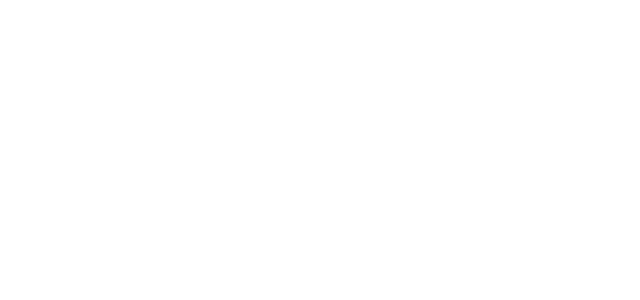
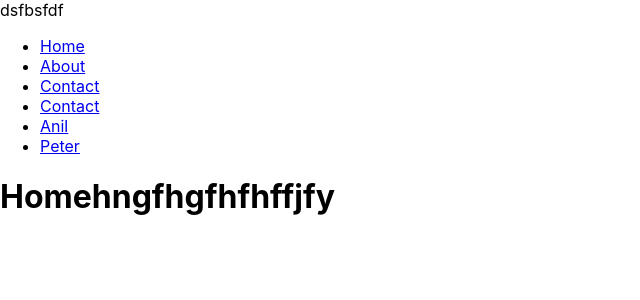
Before and after one commit to sameerddr/React-Tutorial, a React (Create React App) app: page / in a window 1280 px wide. Shown: the top 300 px of the page, without its empty margins (0-640 px from the left). Built offline with nearby package versions, Linux system fonts and the light colour scheme.

Commit message:
practice

```diff
--- a/src/App.js
+++ b/src/App.js
@@ -4,10 +4,12 @@
 import { BrowserRouter, Routes, Route, Link } from "react-router-dom";
 import "./App.css";
 import Home from "./Rout/Home";
-import Nav from "./Rout/Nav";
 import About from "./Rout/About";
-import Services from "./Rout/Services";
-import LoginForm from "./LogIn/LoginForm";
+import Contact from "./Rout/Contact";
+import Content from "./Rout/Content";
+import Header from "./Rout/Header";
+import User from "./Rout/User";
+// import LoginForm from "./LogIn/LoginForm";
 // import PropsUseEffect from "./hooks/PropsUseEffect";
 // import Form from "./Form";
 // import User from "./users";
@@ -41,16 +43,17 @@
 function App() {
   return (
     <div className="sameer">
-      {/* <Nav></Nav>
-                  <div>
-                    <BrowserRouter>
-                      <Routes>
-                        <Route path="/home" element={<Home />}>Home</Route>
-                        <Route path="/about" element={<About />}></Route>
-                        <Route path="/services" element={<Services />}></Route>
-                      </Routes>
-                    </BrowserRouter>
-                  </div> */}
+      dsfbsfdf
+      <BrowserRouter>
+        <Header />
+        <Routes>
+          <Route path="/" element={<Home />} />
+          <Route path="/about" element={<About />} />
+          <Route path="/about/:id" element={<Content />} />
+          <Route path="/contact" element={<Contact />} />
+          <Route path="/User:name" element={<User />} />
+        </Routes>
+      </BrowserRouter>
     </div>
   );
 }
--- /dev/null
+++ b/src/Rout/About.js
@@ -0,0 +1,18 @@
+import React from "react";
+import { Link } from "react-router-dom";
+
+class About extends React.Component {
+  render() {
+    return (
+      <div className="fw-bold text-center">
+        <h1> About </h1>{" "}
+        {/* <p>
+                          <Link to="/about/1">Content 1</Link>
+                          <Link to="/about/2">Content 2</Link>
+                        </p> */}{" "}
+      </div>
+    );
+  }
+}
+
+export default About;
--- a/src/Rout/About.jsx
+++ /dev/null
@@ -1,10 +0,0 @@
-import React from "react";
-
-function About(params) {
-  return (
-    <>
-      <h1>About</h1>
-    </>
-  );
-}
-export default About;
--- /dev/null
+++ b/src/Rout/Contact.js
@@ -0,0 +1,7 @@
+import React from "react";
+
+const Contact = () => {
+  return <h1 className="text-center">Contact</h1>;
+};
+
+export default Contact;
--- /dev/null
+++ b/src/Rout/Content.js
@@ -0,0 +1,12 @@
+import React from "react";
+import { useParams } from "react-router-dom";
+
+function Content() {
+  return (
+    <>
+      <p> This is the page for Content </p>{" "}
+    </>
+  );
+}
+
+export default Content;
--- /dev/null
+++ b/src/Rout/Header.js
@@ -0,0 +1,29 @@
+import React from "react";
+import { Link } from "react-router-dom";
+
+function Header() {
+  return (
+    <ul className="header_links">
+      <li>
+        <Link to="/">Home</Link>
+      </li>
+      <li>
+        <Link to="/about">About</Link>
+      </li>
+      <li>
+        <Link to="/contact">Contact</Link>
+      </li>
+      <li>
+        <Link to="/contact">Contact</Link>
+      </li>
+      <li>
+        <Link to={"/user/anil"}>Anil</Link>
+      </li>
+      <li>
+        <Link to={"/user/peter"}>Peter</Link>
+      </li>
+    </ul>
+  );
+}
+
+export default Header;
--- /dev/null
+++ b/src/Rout/Home.js
@@ -0,0 +1,13 @@
+import React from "react";
+
+class Home extends React.Component {
+  render() {
+    return (
+      <>
+        <h1 className="fw-bold text-center"> Homehngfhgfhfhffjfy </h1>{" "}
+      </>
+    );
+  }
+}
+
+export default Home;
--- a/src/Rout/Home.jsx
+++ /dev/null
@@ -1,7 +0,0 @@
-import React from "react";
-
-function Home() {
-  return <div>Home</div>;
-}
-
-export default Home;
--- a/src/Rout/Nav.jsx
+++ /dev/null
@@ -1,24 +0,0 @@
-import React from "react";
-import { Link } from "react-router-dom";
-function Nav() {
-  return (
-    <div>
-      <div className="nav">
-        <h1>Hi</h1>
-        <ul>
-          <li>
-            <Link to="/home">Home</Link>
-          </li>
-          <li>
-            <Link to="/about">About</Link>
-          </li>
-          <li>
-            <Link to="/sevices">Sevices</Link>
-          </li>
-        </ul>
-      </div>
-    </div>
-  );
-}
-
-export default Nav;
--- a/src/Rout/Services.jsx
+++ /dev/null
@@ -1,7 +0,0 @@
-import React from "react";
-
-function Services() {
-  return <div>Services</div>;
-}
-
-export default Services;
--- /dev/null
+++ b/src/Rout/User.jsx
@@ -0,0 +1,7 @@
+import React from "react";
+
+function User() {
+  return <div>This is anils page</div>;
+}
+
+export default User;
```
